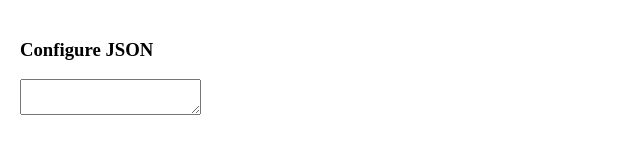
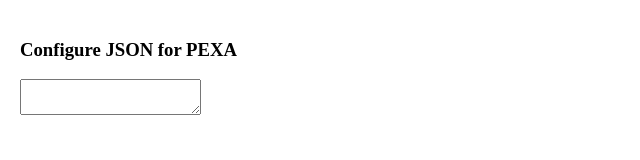
Before and after one commit to Deepesh619/Test123, a plain HTML site: page public/index.html in a window 1280 px wide. Shown: the whole page, without its empty margins (0-640 px from the left). Drawn offline with Linux system fonts and the light colour scheme.

Commit message:
Changed the heading

```diff
--- a/public/index.html
+++ b/public/index.html
@@ -24,7 +24,7 @@
 </head>
 
 <body>
-    <h3>Configure JSON</h3>
+    <h3>Configure JSON for PEXA</h3>
     <textarea id="Configuration"></textarea>
     <script src="js/postmonger.js"></script>
     <script src="js/Activity.js"></script>
```
